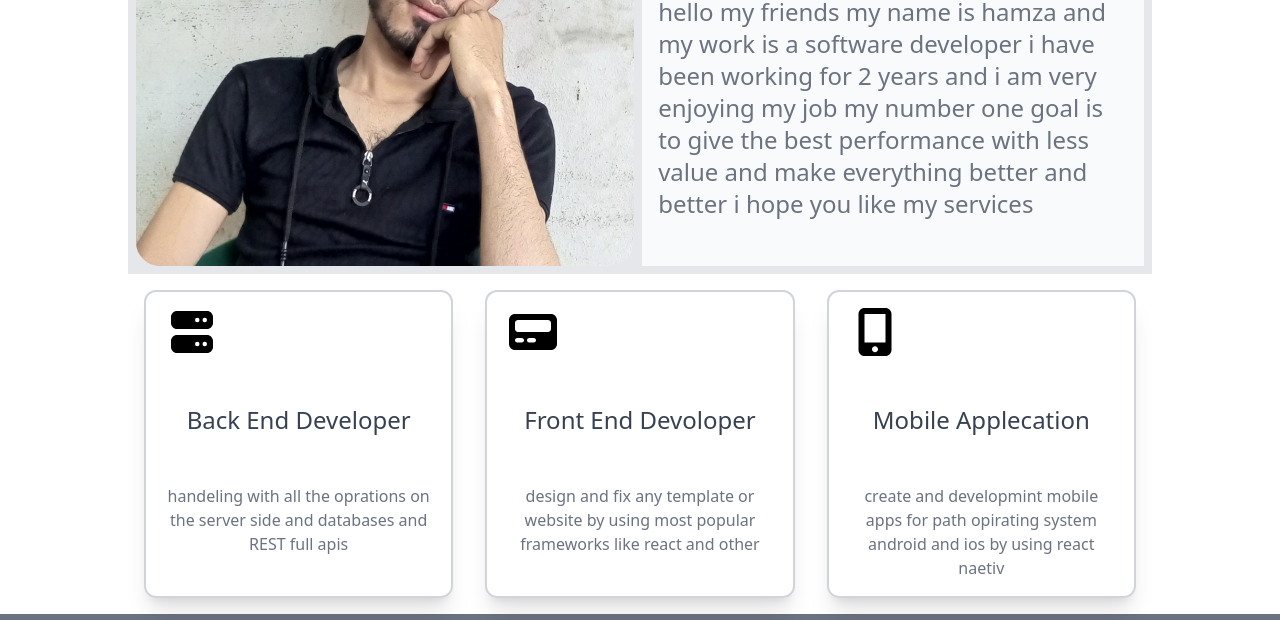
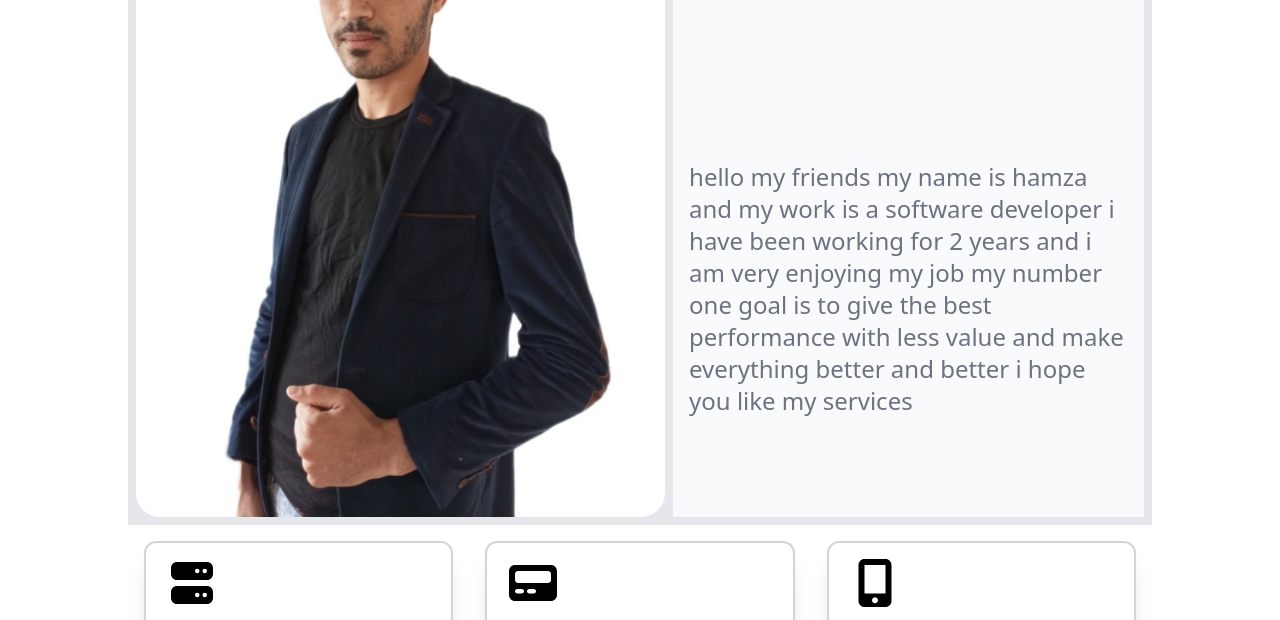
Before and after one commit to Hamza-Alsaef/HamzaYosef.githob.io, a plain HTML site: page index.html in a window 1280 px wide. Shown: the part 320-940 px from the top of the page. Drawn offline with nearby package versions, Linux system fonts and the light colour scheme.

Commit message:
edait image

```diff
--- a/index.html
+++ b/index.html
@@ -19,7 +19,7 @@
     <!-- INFROMATION -->
     <div class="profile lg:mx-32 flex-col h-lg lg:flex-row xl:flex-row md:flex-row  sm:flex-col bg-gray-200 flex  p-2 gap-2  ">
         <div class="img  rounded-3xl truncate">
-            <img class=" w-full h-full" src="./assets/Screenshot_٢٠٢٢٠٥١٨-١٥٠١٤٣.jpg" alt="">
+            <img class=" w-full h-full" src="./assets/kmc_20230428_170120.jpg" alt="">
         </div>
 
         <div class="info flex flex-col  bg-gray-50 justify-around p-4">
```
Also changed, not shown: assets/Screenshot_٢٠٢٢٠٥١٨-١٥٠١٤٣.jpg (deleted), assets/kmc_20230428_170120.jpg (added).
